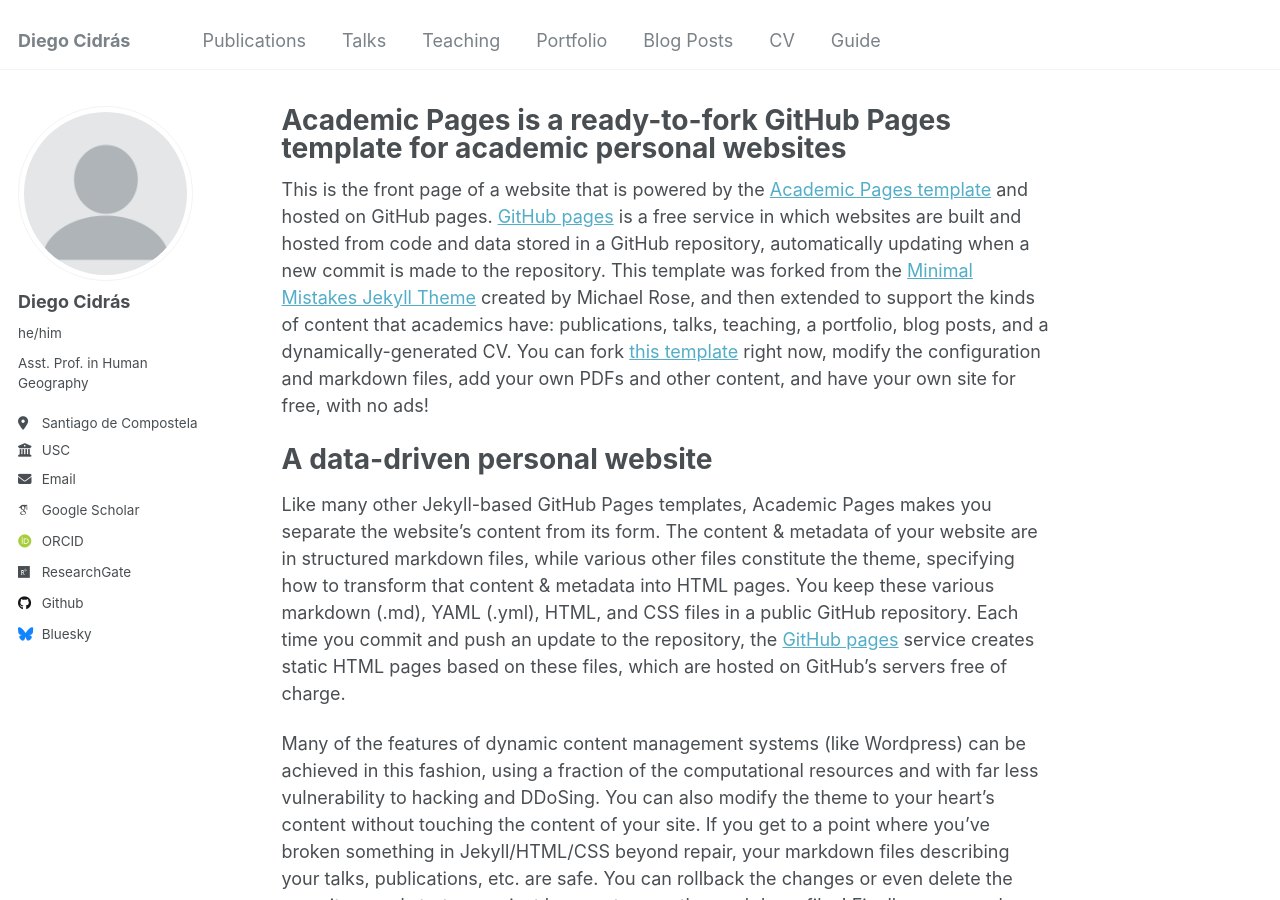
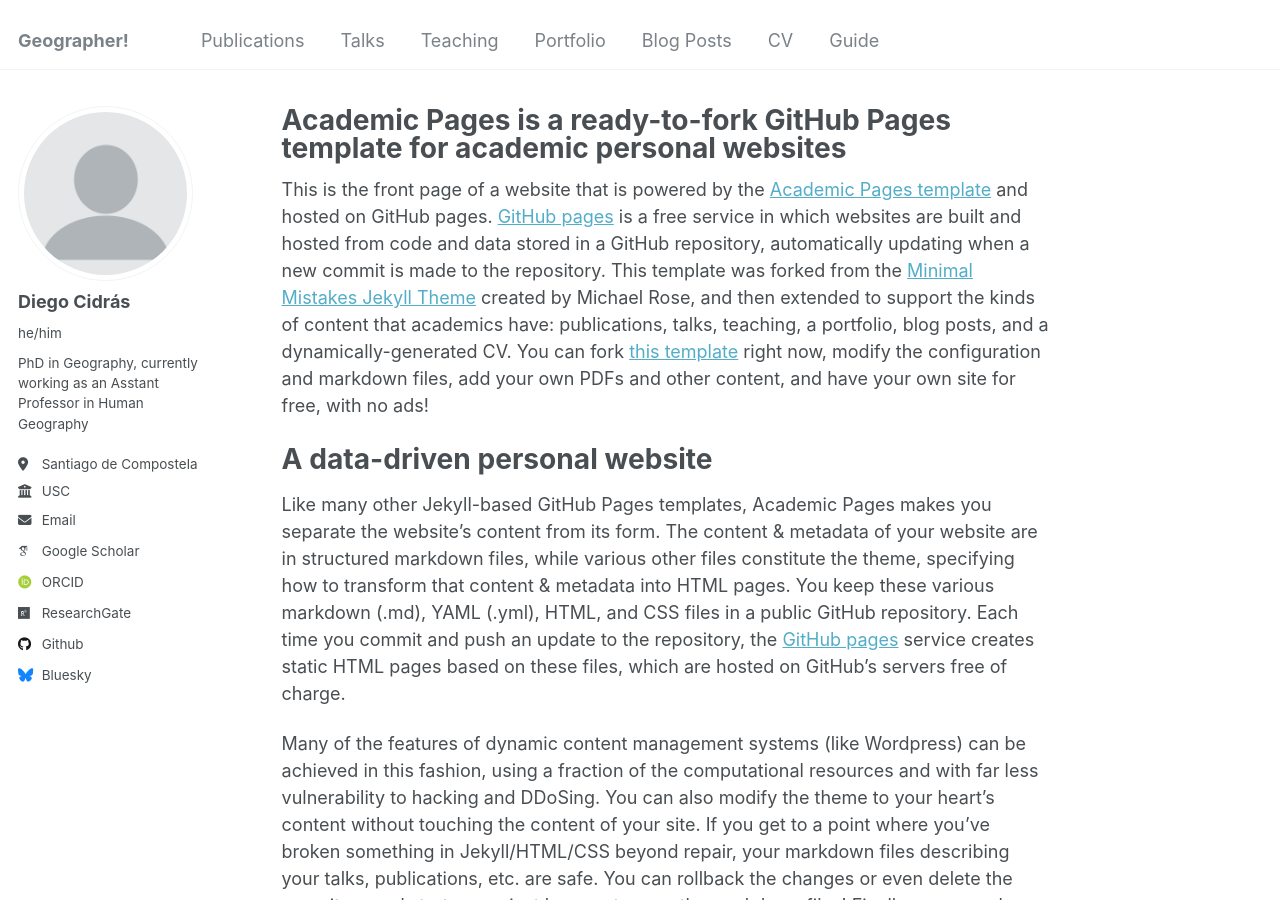
Before and after one commit to diegocidras/diegocidras.github.io, a Jekyll site: the page built from _pages/about.md, in a window 1280 px wide and 900 px high. Built offline with Jekyll 4.4.1, drawn with Linux system fonts in a browser that asks for light colours; some web fonts are replaced.

Commit message:
Update _config.yml

```diff
--- a/_config.yml
+++ b/_config.yml
@@ -8,7 +8,7 @@
 
 # Basic Site Settings
 locale                   : "en-US"
-title                    : "Diego Cidrás"
+title                    : "Geographer!"
 title_separator          : "-"
 name                     : &name "Diego Cidrás"
 description              : &description "Assistant Professor at the University of Santiago de Compostela"
@@ -24,7 +24,7 @@ author:
   avatar           : "profile.png"
   name             : "Diego Cidrás"
   pronouns         : "he/him"
-  bio              : "Asst. Prof. in Human Geography"
+  bio              : "PhD in Geography, currently working as an Asstant Professor in Human Geography"
   location         : "Santiago de Compostela"
   employer         : "USC"
   uri              : # URL
```
